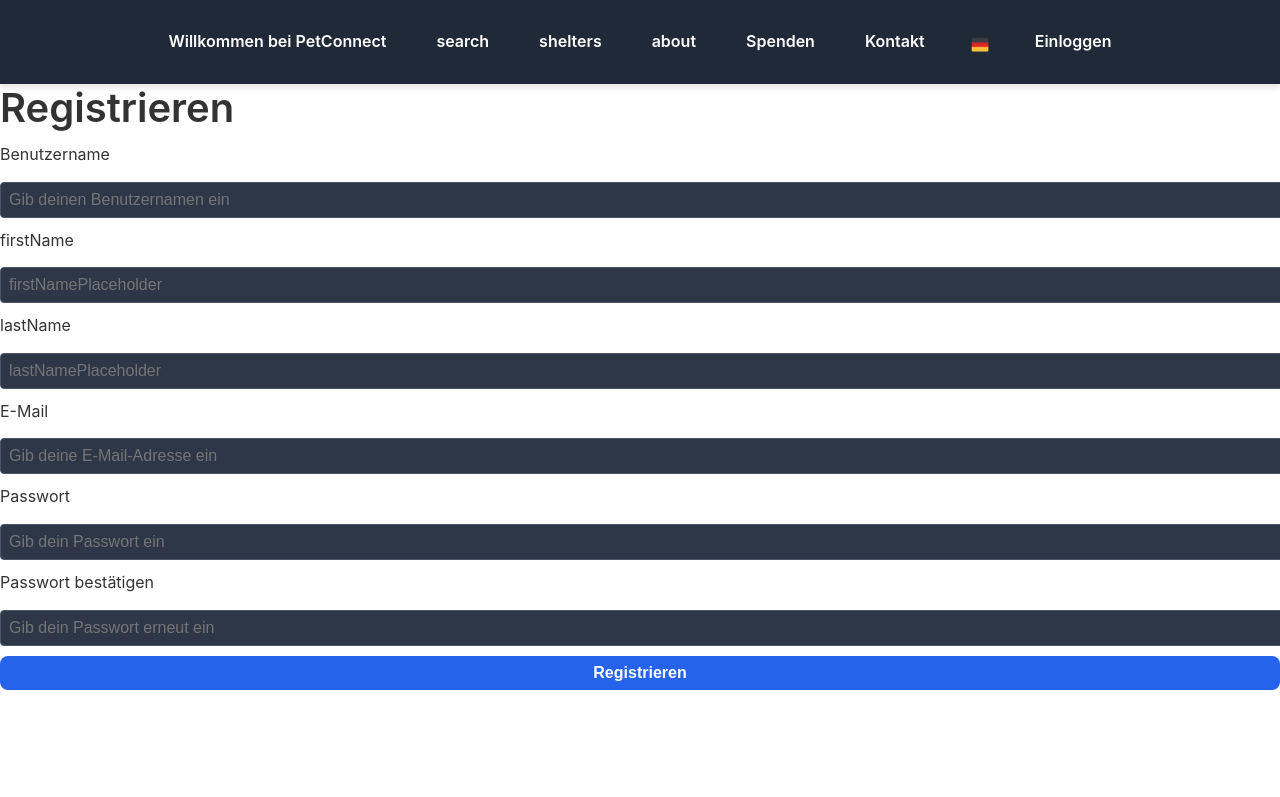
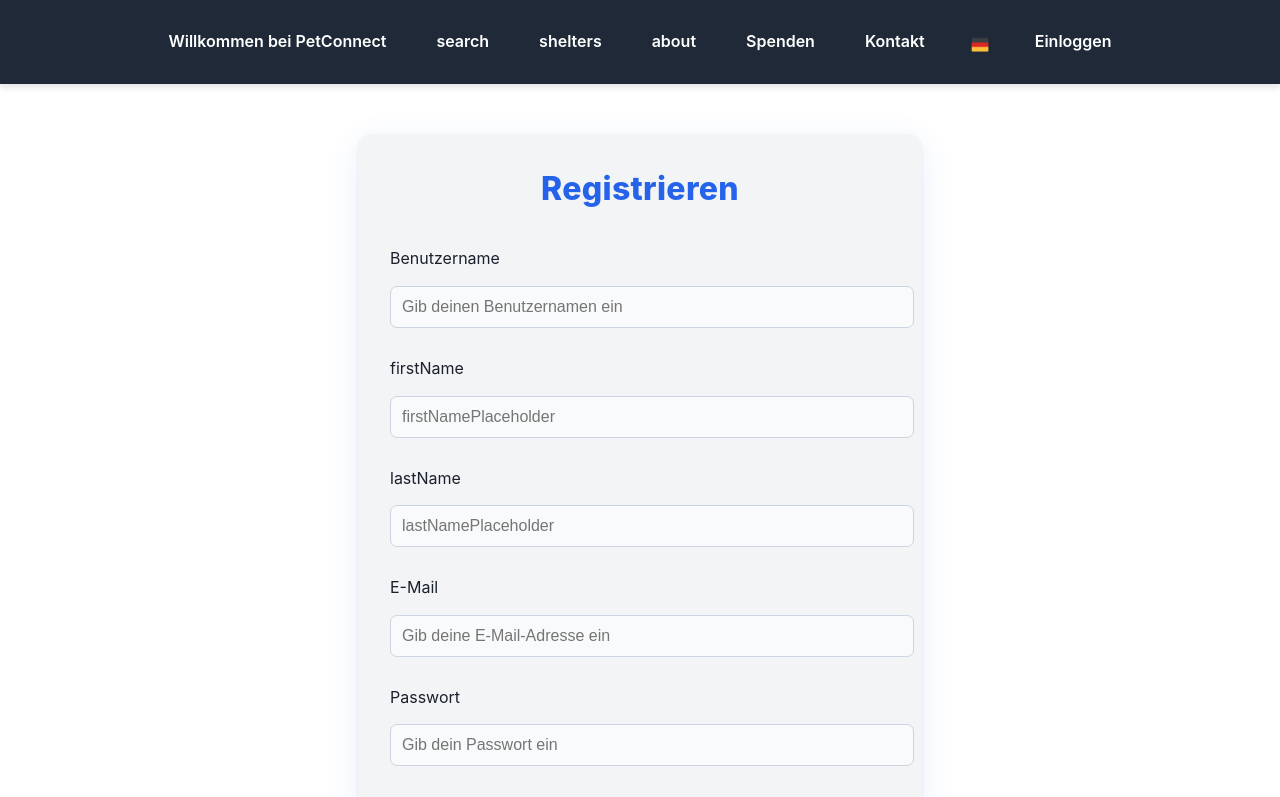
Before and after one commit to KayBaumann/PetConnect, a Vue app in the folder petconnect/: page /register in a window 1280 px wide. Shown: the top 797 px of the page. Built offline with nearby package versions, Linux system fonts and the light colour scheme.

Commit message:
registerbutton added again

```diff
--- a/petconnect/src/views/LoginView.vue
+++ b/petconnect/src/views/LoginView.vue
@@ -16,6 +16,9 @@
       />
       <button type="submit">{{ $t('login.button') }}</button>
     </form>
+    <router-link to="/register" class="form-container-register-link">
+      <button type="button">{{ $t('registerButton') }}</button>
+    </router-link>
   </div>
 </template>
 
--- a/petconnect/src/views/RegisterView.vue
+++ b/petconnect/src/views/RegisterView.vue
@@ -1,5 +1,5 @@
 <template>
-  <div class="register-view">
+  <div class="form-container">
     <h1>{{ $t('registerTitle') }}</h1>
     <form @submit.prevent="handleRegister">
       <div class="form-group">
```
